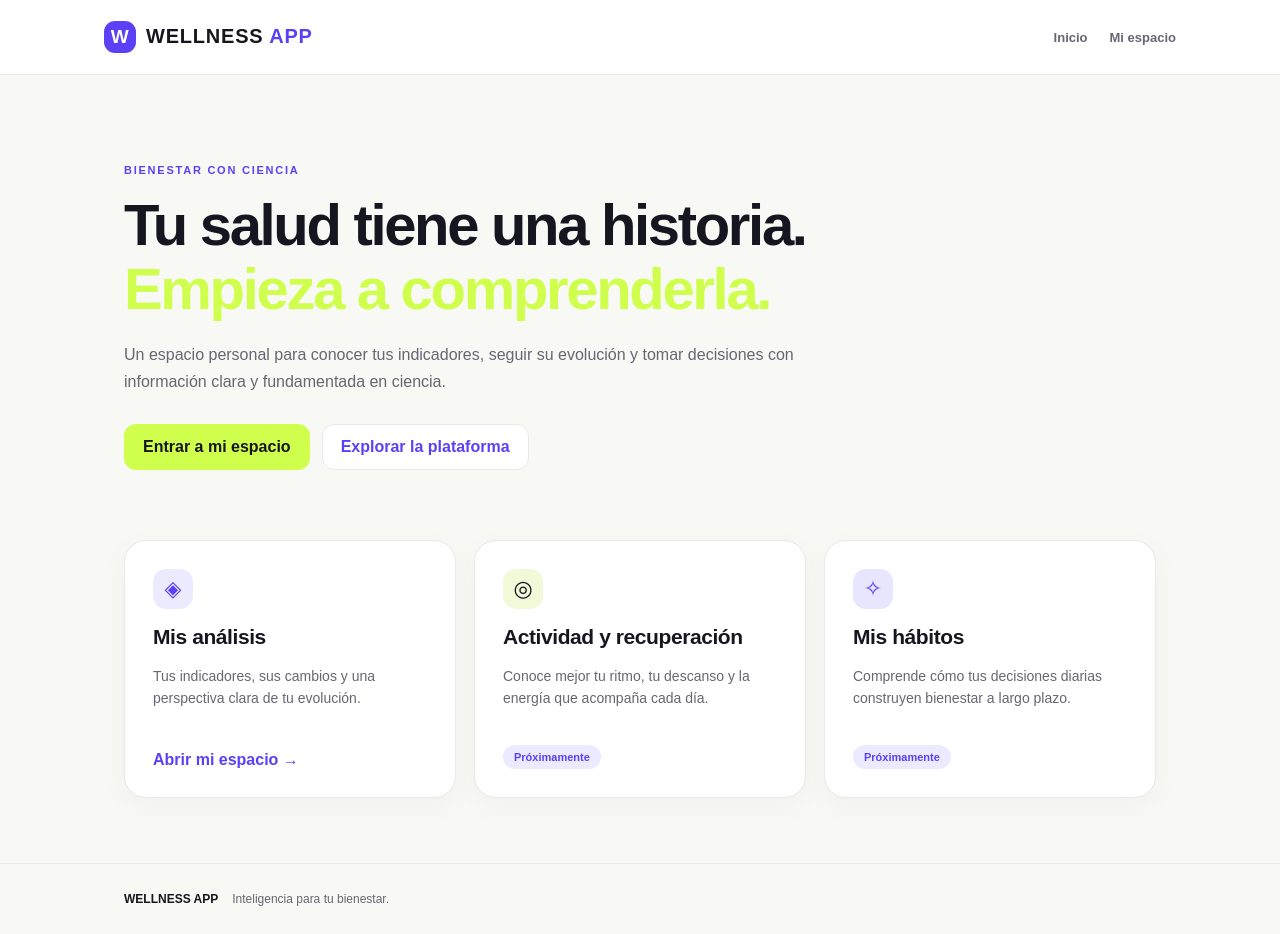
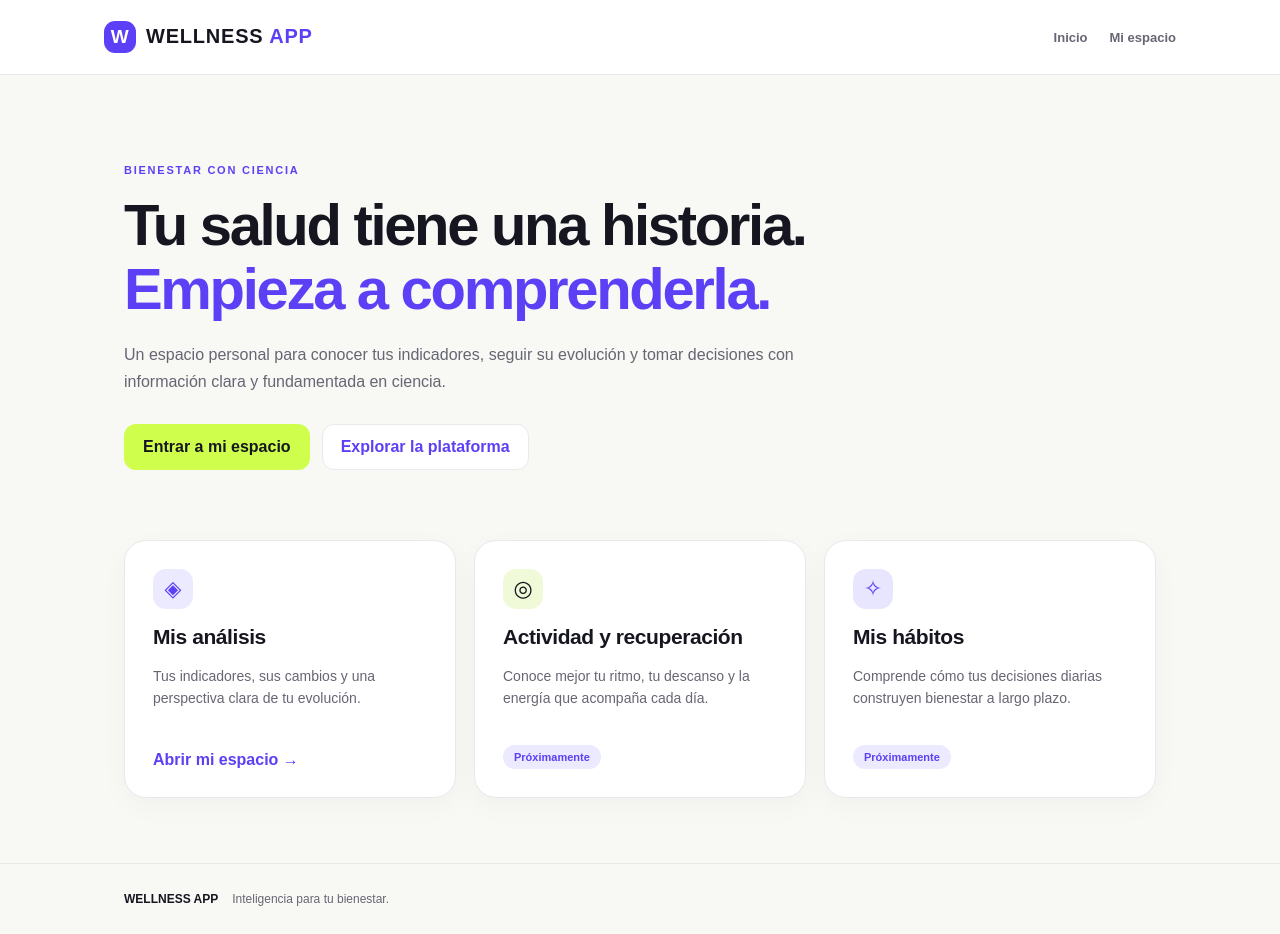
Before and after one commit to papasinfrontera/wellness-app-platform-MVP, a Next.js app: page / in a window 1280 px wide. Built offline with nearby package versions, Linux system fonts and the light colour scheme.

Commit message:
style: ensure readable violet hero text with lime button contrast

```diff
--- a/src/app/page.tsx
+++ b/src/app/page.tsx
@@ -5,7 +5,7 @@ const sections=[
 ];
 export default function Home(){return <main className="well-shell">
  <section className="well-hero"><span className="well-eyebrow">Bienestar con ciencia</span>
- <h1 className="well-title" style={{maxWidth:820}}>Tu salud tiene una historia.<br/><span style={{color:"var(--well-green)"}}>Empieza a comprenderla.</span></h1>
+ <h1 className="well-title" style={{maxWidth:820}}>Tu salud tiene una historia.<br/><span style={{color:"var(--well-violet)"}}>Empieza a comprenderla.</span></h1>
  <p className="well-subtitle">Un espacio personal para conocer tus indicadores, seguir su evolución y tomar decisiones con información clara y fundamentada en ciencia.</p>
  <div style={{display:"flex",flexWrap:"wrap",gap:12,marginTop:29}}>
  <a className="well-button" href="/sprint-6-2/persistencia" style={{textDecoration:"none",display:"inline-flex",alignItems:"center"}}>Entrar a mi espacio</a>
```
